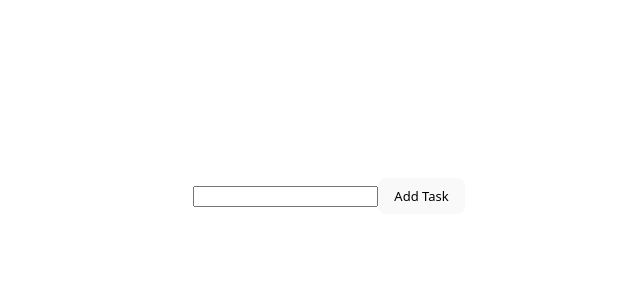
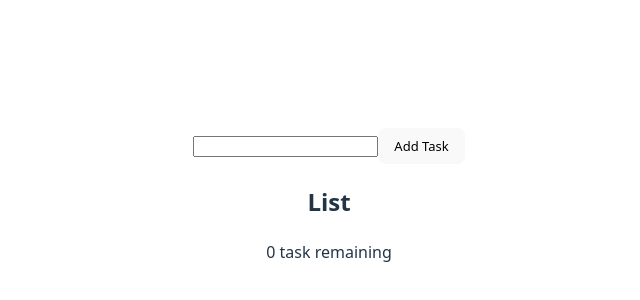
Before and after one commit to Stanbkrylix/react-simple-todo, a React (Vite) app: page / in a window 1280 px wide. Shown: the part 196-496 px from the top of the page, without its empty margins (311-951 px from the left). Built offline with nearby package versions, Linux system fonts and the light colour scheme.

Commit message:
added completed class which adds the line-through effect to the text inside the list

```diff
--- a/src/App.css
+++ b/src/App.css
@@ -57,3 +57,7 @@
 button {
   font-size: small;
 }
+.completed {
+  text-decoration: line-through;
+  opacity: 0.4;
+}
--- a/src/App.jsx
+++ b/src/App.jsx
@@ -7,6 +7,9 @@ function App() {
   // const [count, setCount] = useState(0);
   const [value, setValue] = useState([]);
   const [text, setText] = useState("");
+
+  const [draftText, setDraftText] = useState("");
+  const [editingId, setEditingId] = useState(null);
 
   function addName() {
     if (!text.trim()) return;
@@ -35,6 +38,7 @@ function App() {
     );
   }
 
+  const filterArray = value.filter((item) => !item.isTrue);
   return (
     <div className="app-container">
       <Form text={text} setText={setText} addName={addName} />
@@ -43,6 +47,7 @@ function App() {
         onDelete={onDelete}
         onEdit={onEdit}
         onToggle={onToggle}
+        filterArray={filterArray}
       />
     </div>
   );
--- a/src/TaskList.jsx
+++ b/src/TaskList.jsx
@@ -1,12 +1,32 @@
-export default function TaskList({ valueArray, onDelete, onEdit, onToggle }) {
+export default function TaskList({
+  valueArray,
+  onDelete,
+  onEdit,
+  onToggle,
+  filterArray,
+  editingId,
+  draftText,
+  setDraftText,
+}) {
   return (
     <div className="task-list-container">
+      <h2>List</h2>
+      <p className="task-amount">
+        {filterArray.length} {filterArray.length <= 1 ? "task" : "tasks"}{" "}
+        remaining
+      </p>
       <ul className="lists">
         {valueArray.map((item) => {
           return (
             <div key={item.id}>
               <li className="list" key={item.id}>
-                <span className="list-text">{item.text}</span>
+                <span
+                  className={
+                    item.isTrue ? "list-text completed" : "list-text  "
+                  }
+                >
+                  {item.text}
+                </span>
 
                 <input
                   className="input-checkbox"
```
